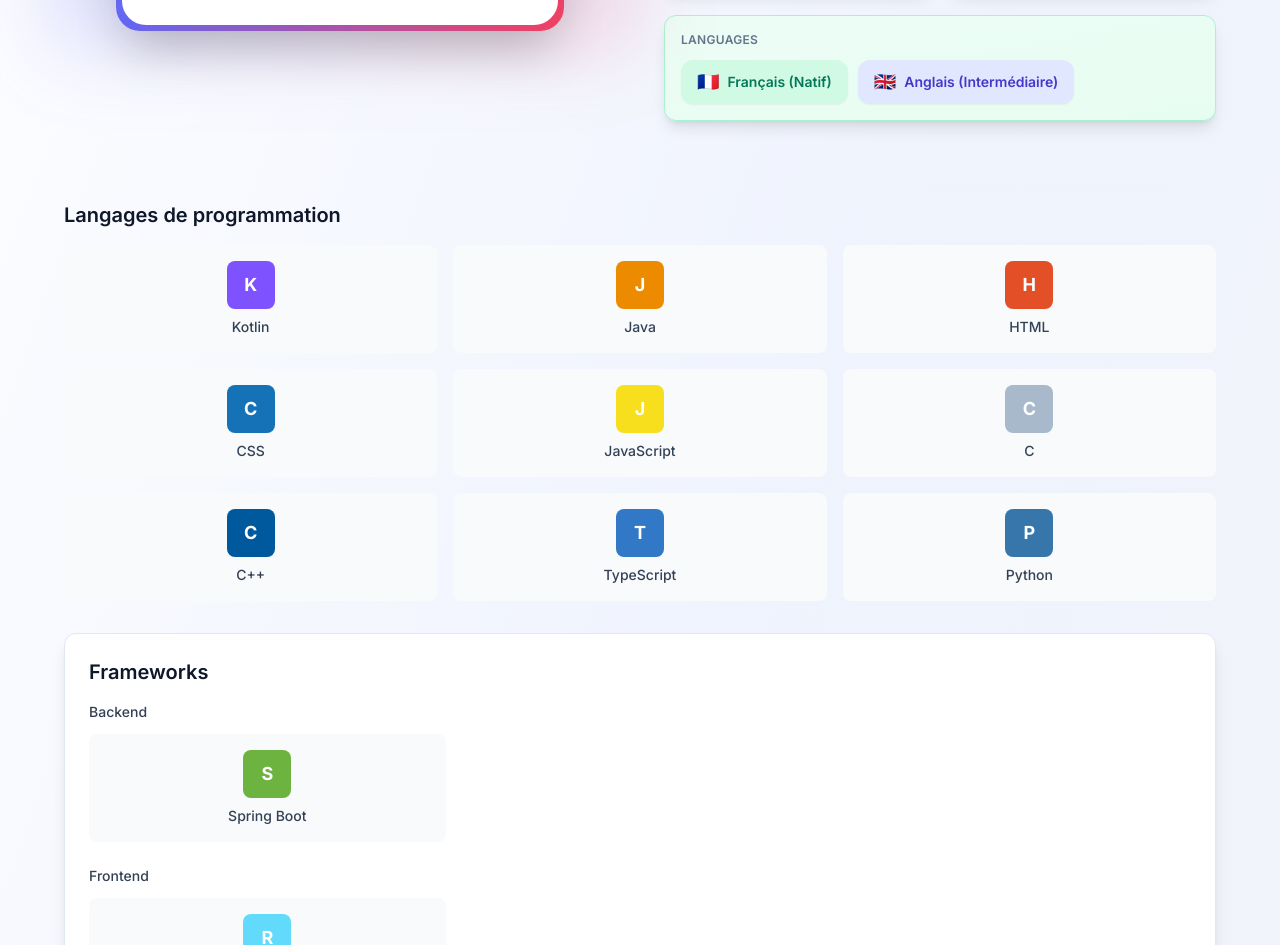
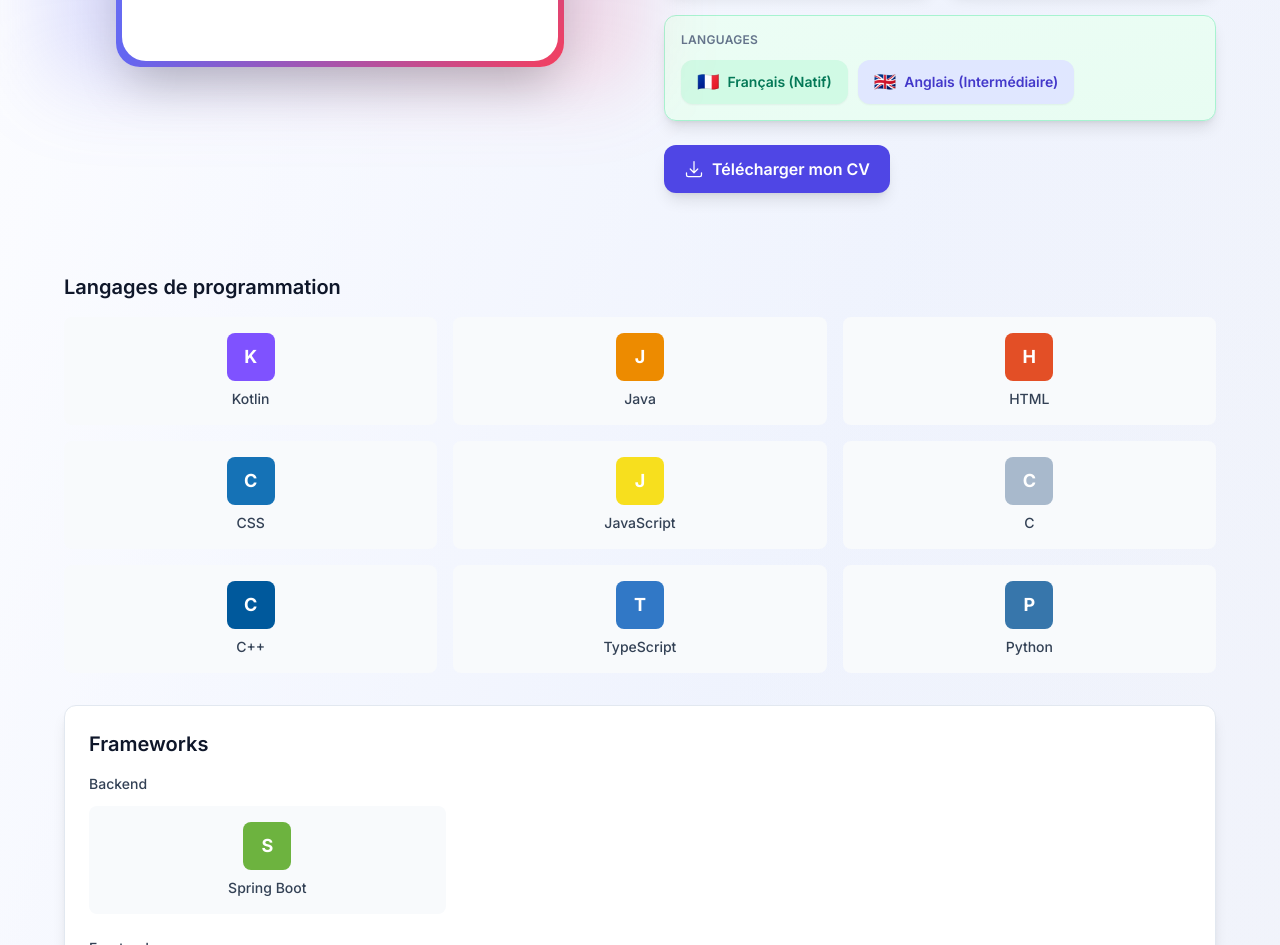
Before and after one commit to azerty-78/Ben-Djibril, a React (Vite) app: page / in a window 1280 px wide. Shown: the part 1847-2792 px from the top of the page. Built offline with nearby package versions, Linux system fonts and the light colour scheme; no server answers.

Commit message:
feat: update ContactForm to implement subject suggestions state; refactor HomeMicroTestimonial and HomeTestimonials components by removing unused imports; enhance AboutSection with a new CV download CTA and update translations for improved user guidance

```diff
--- a/src/components/contact/ContactForm.tsx
+++ b/src/components/contact/ContactForm.tsx
@@ -86,7 +86,7 @@ function ContactForm() {
 
   const [formData, setFormData] = useState(loadSavedData)
   const [preferredContact, setPreferredContact] = useState<string>('email')
-  const [subjectSuggestions, setSubjectSuggestions] = useState<string[]>([])
+  const [subjectSuggestions] = useState<string[]>([]) // Suggestions basées sur le contenu du message (à implémenter si nécessaire)
   const [showSuggestions, setShowSuggestions] = useState(false)
   const [errors, setErrors] = useState<Record<string, string>>({})
   const [status, setStatus] = useState<'idle' | 'sending' | 'success' | 'error'>('idle')
--- a/src/components/home/HomeMicroTestimonial.tsx
+++ b/src/components/home/HomeMicroTestimonial.tsx
@@ -1,5 +1,4 @@
 import { motion } from 'framer-motion'
-import { Link } from 'react-router-dom'
 import { useTranslation } from 'react-i18next'
 import { ChatBubbleLeftRightIcon, ArrowRightIcon } from '@heroicons/react/24/solid'
 
--- a/src/components/home/HomeTestimonials.tsx
+++ b/src/components/home/HomeTestimonials.tsx
@@ -1,4 +1,4 @@
-import { lazy, Suspense } from 'react'
+import { Suspense } from 'react'
 import TestimonialsSection from '../sections/TestimonialsSection'
 
 function HomeTestimonials() {
--- a/src/components/sections/AboutSection.tsx
+++ b/src/components/sections/AboutSection.tsx
@@ -1,6 +1,7 @@
 import { useTranslation } from 'react-i18next'
 import { motion } from 'framer-motion'
-import { CodeBracketIcon, RocketLaunchIcon, AcademicCapIcon } from '@heroicons/react/24/solid'
+import { Link } from 'react-router-dom'
+import { CodeBracketIcon, RocketLaunchIcon, AcademicCapIcon, ArrowDownTrayIcon } from '@heroicons/react/24/solid'
 import TechStack from '../ui/TechStack'
 import {
   programmingLanguages,
@@ -162,6 +163,23 @@ function AboutSection() {
                   </motion.span>
                 </div>
               </div>
+
+              {/* CTA Download CV */}
+              <motion.div
+                initial={{ opacity: 0, y: 10 }}
+                whileInView={{ opacity: 1, y: 0 }}
+                viewport={{ once: true }}
+                transition={{ duration: 0.5, delay: 0.3 }}
+                className="mt-6"
+              >
+                <Link
+                  to="/about"
+                  className="inline-flex items-center gap-2 px-5 py-3 rounded-xl bg-primary-600 hover:bg-primary-500 text-white font-semibold shadow-lg hover:shadow-xl transition-all duration-300 group"
+                >
+                  <ArrowDownTrayIcon className="w-5 h-5 group-hover:translate-y-0.5 transition-transform" />
+                  <span>{t('home.about.downloadCV') || 'Télécharger mon CV'}</span>
+                </Link>
+              </motion.div>
             </motion.div>
           </div>
 
--- a/src/i18n/index.ts
+++ b/src/i18n/index.ts
@@ -632,7 +632,8 @@ export const resources = {
           certifications: 'Certifications',
           contactMe: 'Intéressé par mon profil ?',
           contactDesc: 'Discutons de votre projet et voyons comment je peux vous aider',
-          contactBtn: 'Me contacter'
+          contactBtn: 'Me contacter',
+          downloadCV: 'Télécharger mon CV'
         }
       },
       services: {
```
